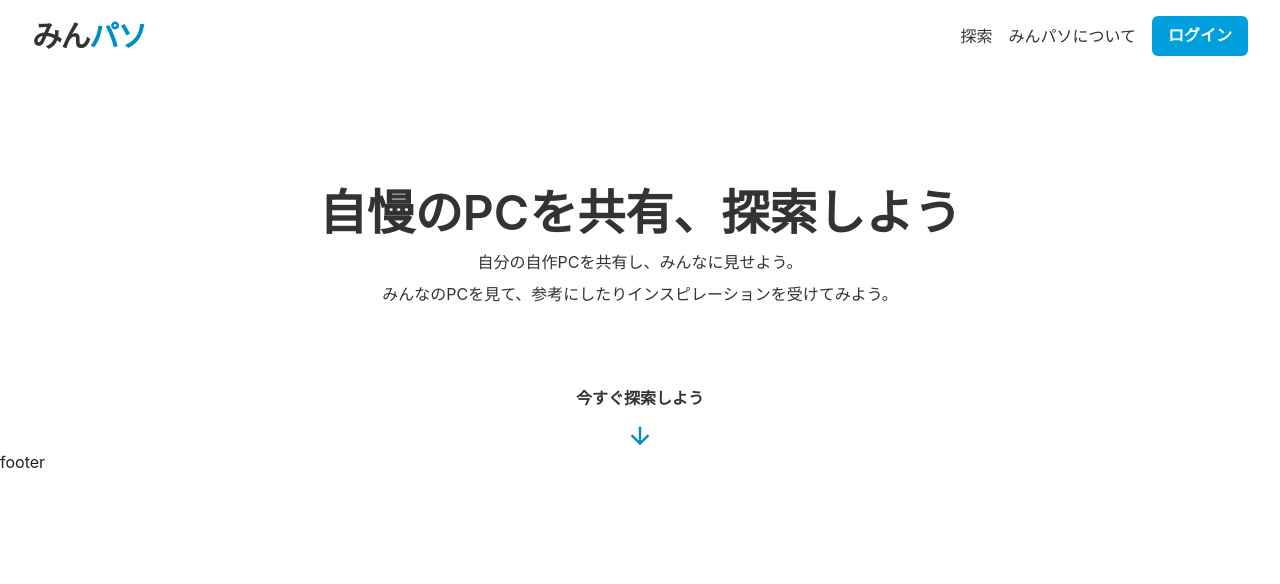
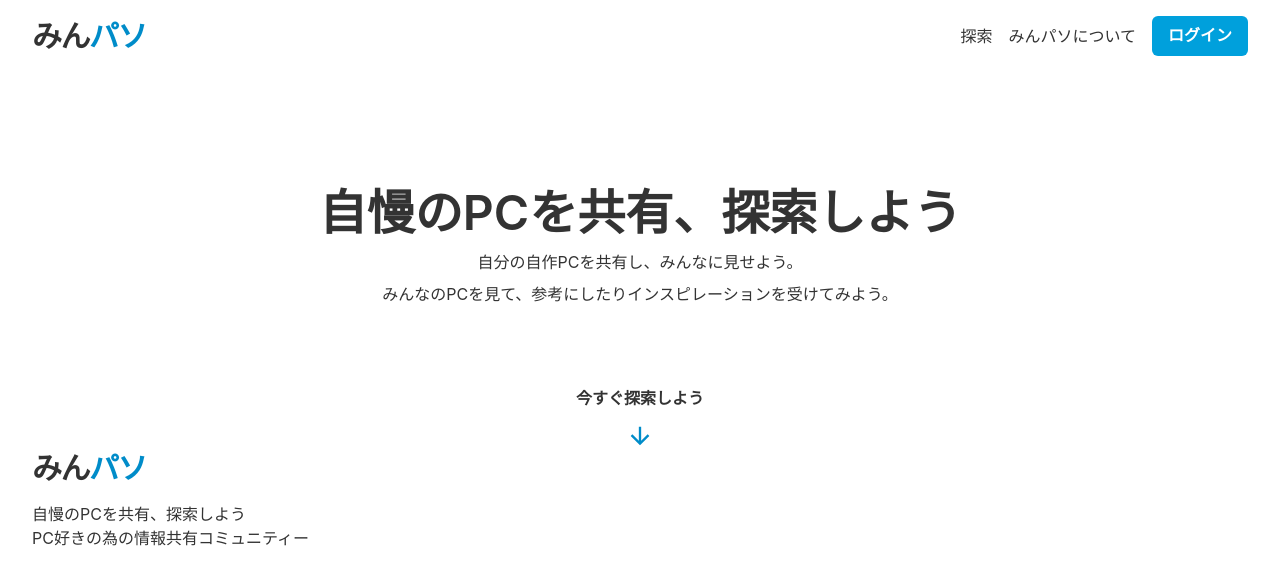
Before and after one commit to murakamiren/minpaso, a Next.js app: page / in a window 1280 px wide. Shown: the top 584 px of the page. Built offline with nearby package versions, Linux system fonts and the light colour scheme.

Commit message:
refactor: footer markup

```diff
--- a/src/components/footer/footer.tsx
+++ b/src/components/footer/footer.tsx
@@ -1,11 +1,18 @@
-import { Box, Text } from "@chakra-ui/react";
+import { Box, chakra, Heading, Text } from "@chakra-ui/react";
 import { FC } from "react";
 
 const Footer: FC = () => {
 	return (
 		<footer>
-			<Box>
-				<Text>footer</Text>
+			<Box px={8}>
+				<Heading as="h1" fontWeight="bold" color="text.black" fontSize="3xl" letterSpacing="tighter">
+					みん<chakra.span color="linkedin.600">パソ</chakra.span>
+				</Heading>
+				<Text color="text.black" mt={4}>
+					自慢のPCを共有、探索しよう
+					<br />
+					PC好きの為の情報共有コミュニティー
+				</Text>
 			</Box>
 		</footer>
 	);
```
